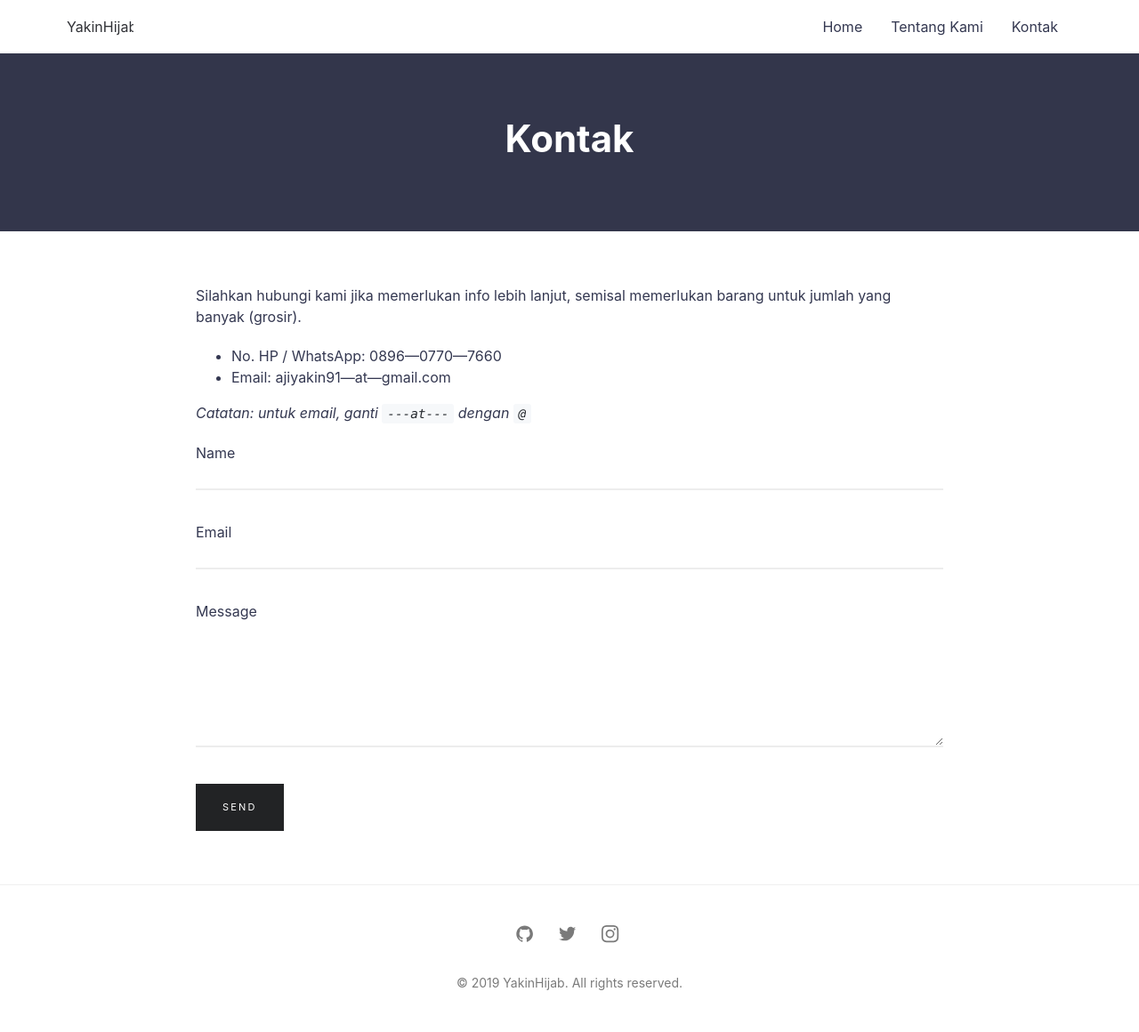
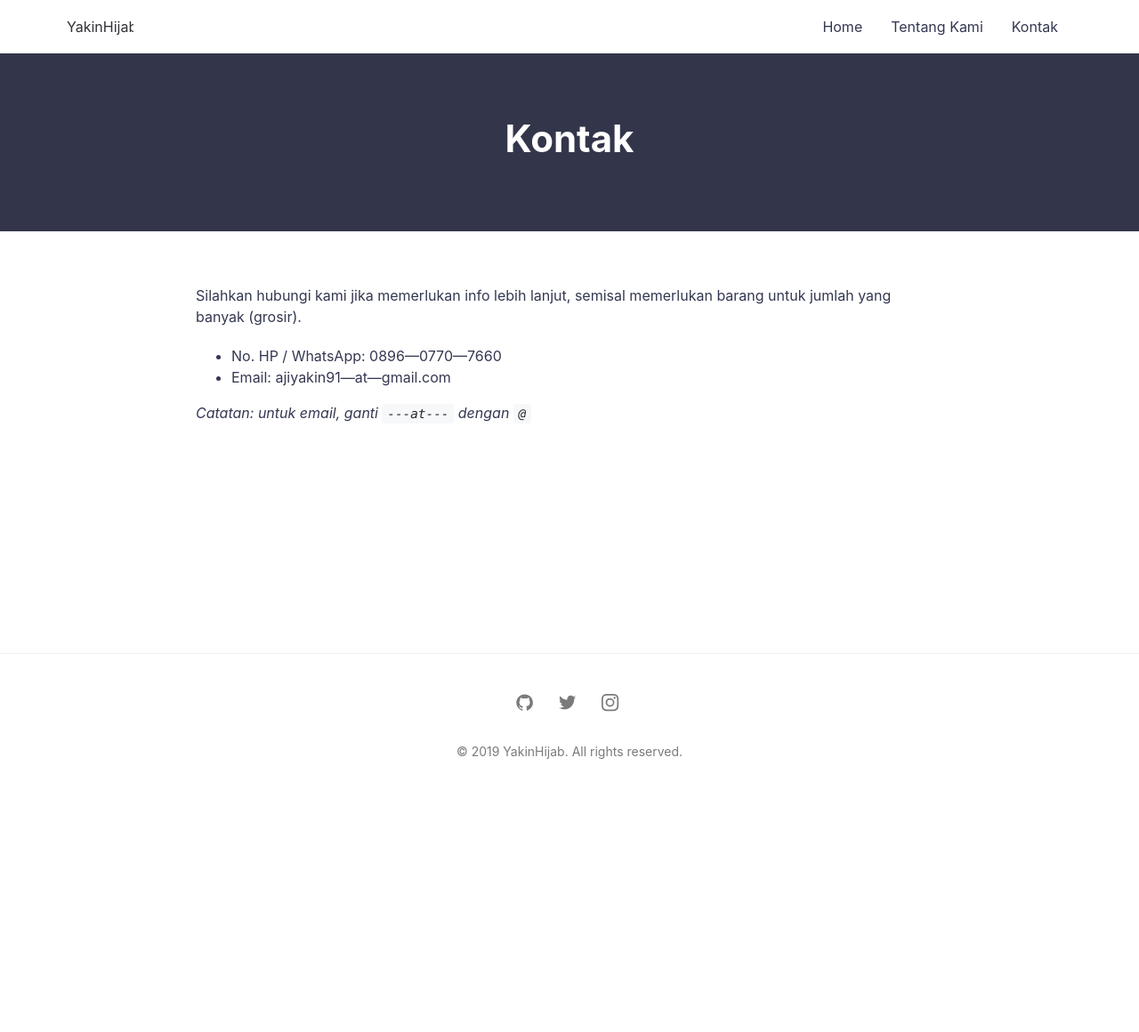
Before and after one commit to theikalman/webhijab, a Jekyll site: the page built from contact.md, in a window 1280 px wide. Shown: the whole page at 89% size. Built offline with Jekyll 4.4.1, drawn with Linux system fonts in a browser that asks for light colours; after the commit the page ends 900 px from its top, so only the background shows below that.

Commit message:
Remove form from Contact page

```diff
--- a/contact.md
+++ b/contact.md
@@ -11,7 +11,3 @@ memerlukan barang untuk jumlah yang banyak (grosir).
 - Email: ajiyakin91---at---gmail.com
 
 _Catatan: untuk email, ganti `---at---` dengan `@`_
-
-{% include form.html %}
-
-{% include modal.html %}
```
